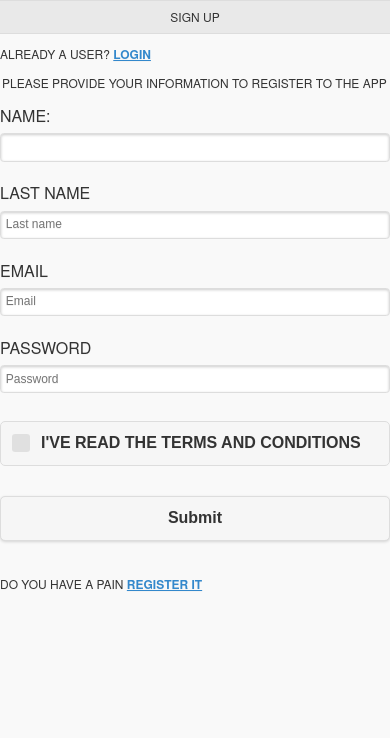
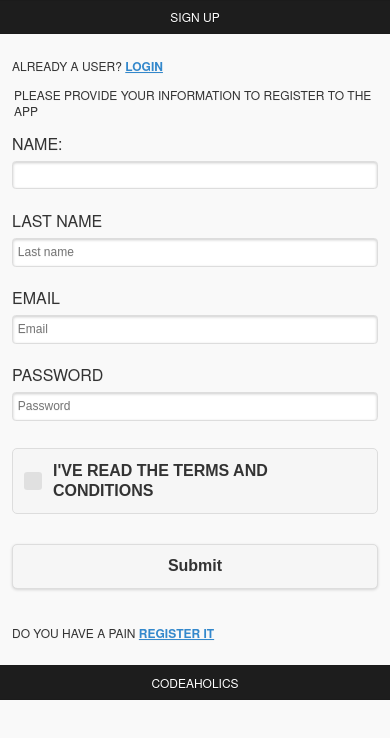
Before and after one commit to ecos-codeaholics/AS-PacientAppCordovaJQuery, a plain HTML site: page www/index.html in a window 390 px wide. Drawn offline with Linux system fonts and the light colour scheme; some packages are replaced by stand-ins of ours.

Commit message:
[styles] specify theme for elements and add footer to each page

```diff
--- a/www/index.html
+++ b/www/index.html
@@ -22,10 +22,11 @@
 </head>
 <body>
 <div data-role="page">
-    <div data-role="header">
+    <div data-role="header" data-theme="b">
         <h1>Sign up</h1>
     </div>
 
+    <div role="main" class="ui-content">
         <p>Already a user? <a href="login.html">Login</a></p>
 
         <form class="pure-form pure-form-stacked" method="post">
@@ -56,6 +57,11 @@
         <br>
         <p>Do you have a pain <a href="registro.html"> Register It</a></p>
     </div>
+    <div data-role="footer" data-theme="b">
+        <h1>Codeaholics</h1>
+    </div>
+
+</div>
 
 </body>
 </html>
```
Also changed, not shown: www/login.html (+6 -1 lines), www/registro.html (+4 -2 lines). Lines whose indentation alone changed are shown as unchanged.
